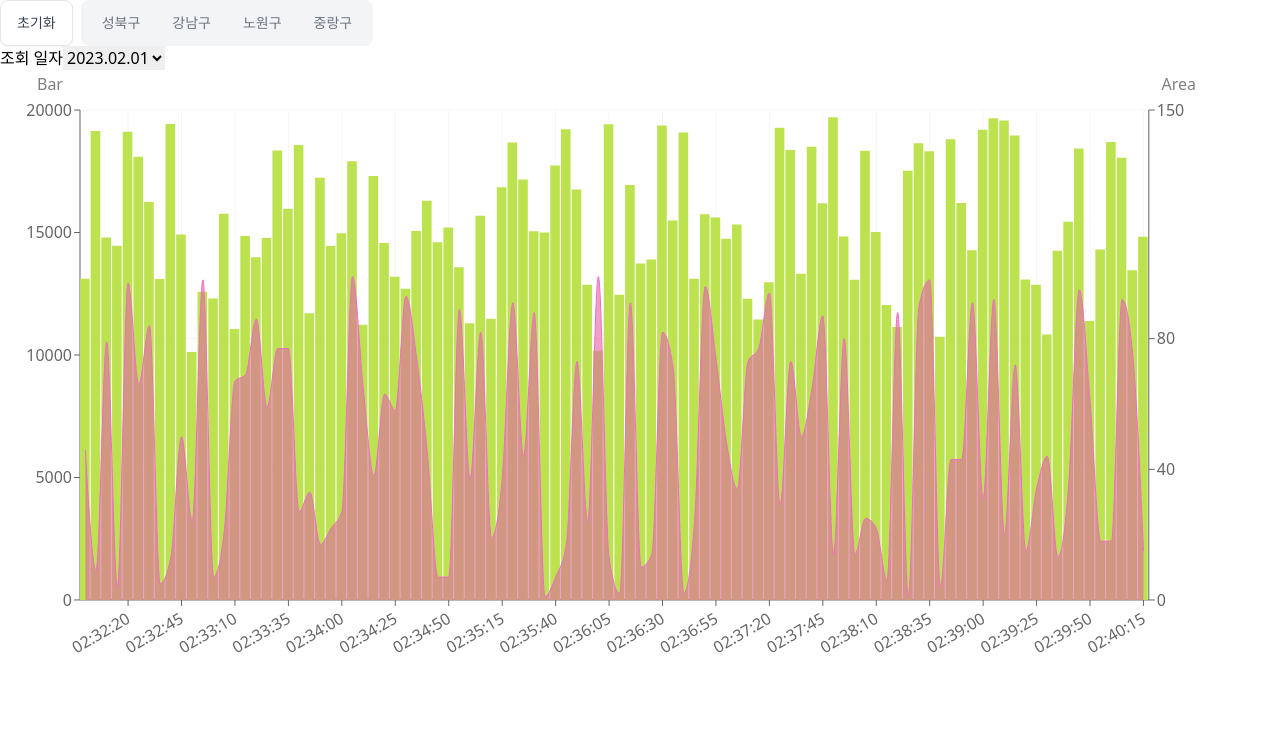
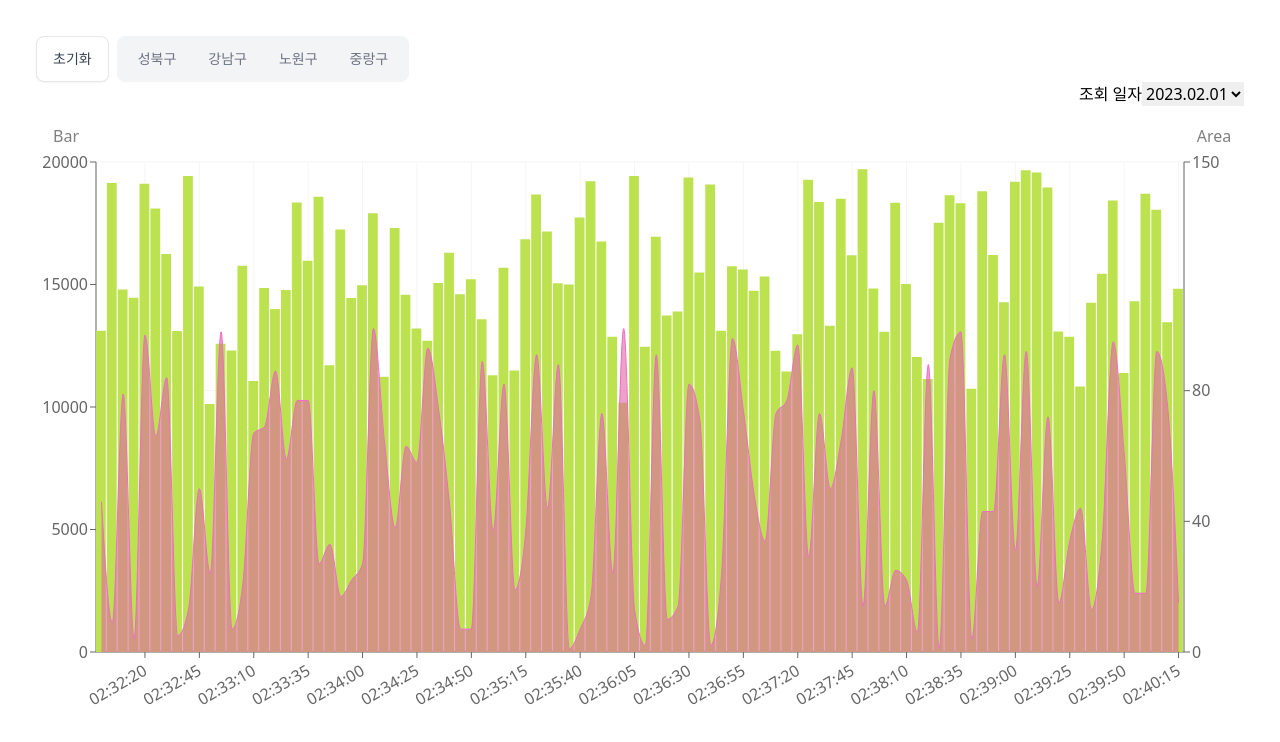
Before and after one commit to Chaam2/data-visualization, a React (Vite) app: page / in a window 1280 px wide. Shown: the top 742 px of the page. Built offline with nearby package versions, Linux system fonts and the light colour scheme.

Commit message:
💄 Design #6 : 전체 레이아웃 설정

```diff
--- a/src/components/Chart.tsx
+++ b/src/components/Chart.tsx
@@ -27,7 +27,8 @@ export const Chart = ({ chartData, selectedId, setSearchParams }: IChartProp) =>
   const filteredData = chartData?.filter((data) => data.date === selectedDate);
 
   return (
-    <>
+    <div className="flex flex-col gap-4">
+      <div className="self-end">
         <label htmlFor="date">조회 일자</label>
         <select id="date" onChange={(e) => setSelectedDate(e.target.value)}>
           {dates.map((date) => (
@@ -36,14 +37,13 @@ export const Chart = ({ chartData, selectedId, setSearchParams }: IChartProp) =>
             </option>
           ))}
         </select>
-      <ResponsiveContainer width="96%" height={600}>
+      </div>
+      <ResponsiveContainer width="100%" height={600}>
         <ComposedChart
           data={filteredData}
           margin={{
             top: 40,
-            right: 20,
             bottom: 40,
-            left: 20,
           }}
           onClick={handleChartClick}
         >
@@ -77,7 +77,7 @@ export const Chart = ({ chartData, selectedId, setSearchParams }: IChartProp) =>
           />
         </ComposedChart>
       </ResponsiveContainer>
-    </>
+    </div>
   );
 };
 
--- a/src/pages/ChartPage.tsx
+++ b/src/pages/ChartPage.tsx
@@ -11,9 +11,9 @@ export const ChartPage = () => {
   const selectedId = searchParams.get('id');
 
   return (
-    <>
+    <div className="m-9">
       <FilterButtons ids={ids} selectedId={selectedId} setSearchParams={setSearchParams} />
       <Chart chartData={chartData} selectedId={selectedId} setSearchParams={setSearchParams} />
-    </>
+    </div>
   );
 };
```
Lines whose indentation alone changed are shown as unchanged.
